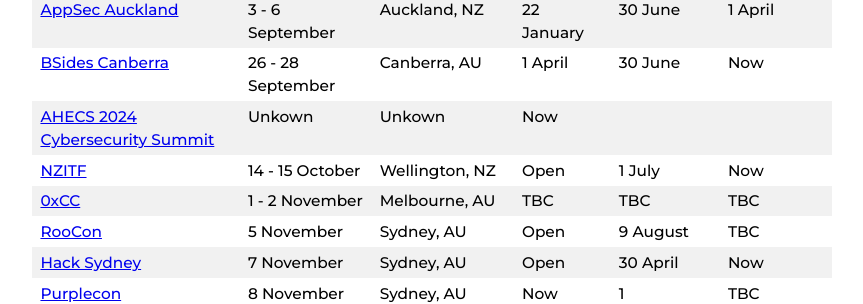
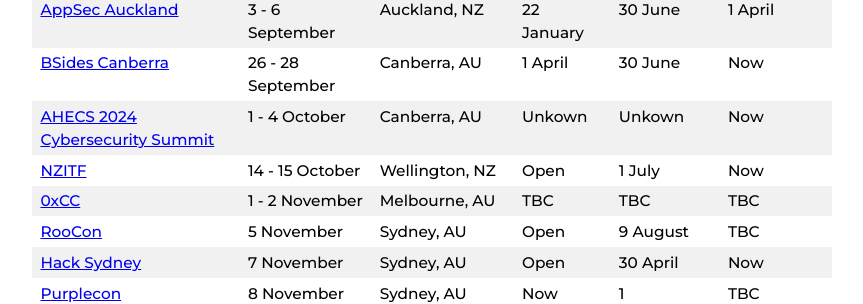
Before and after one commit to nzkarit/downundercons, a Jekyll site: the page built from index.markdown, in a window 1280 px wide. Shown: the part 291-595 px from the top of the page, without its empty margins (208-1071 px from the left). Built offline with Jekyll 4.4.1, drawn with Linux system fonts in a browser that asks for light colours.

Commit message:
Update index.markdown

```diff
--- a/index.markdown
+++ b/index.markdown
@@ -12,7 +12,7 @@ These are a list of hacker/infosec cons and meetups in the NZ and Aussie Area.
 | [AuSEC](https://publicsectornetwork.com/event/australian-security-summit-ausec/) | 29 August | Canberra, AU | Unknown | Unknown | Now |
 | [AppSec Auckland](https://appsec.org.nz/conference/) | 3 - 6 September | Auckland, NZ | 22 January | 30 June | 1 April |
 | [BSides Canberra](https://www.bsidesau.com.au/) | 26 - 28 September | Canberra, AU | 1 April | 30 June | Now |
-| [AHECS 2024 Cybersecurity Summit](https://www.ahecs.edu.au/events/ahecs-2024-cybersecurity-summit/) | Unkown | Unkown | Now |
+| [AHECS 2024 Cybersecurity Summit](https://www.ahecs.edu.au/events/ahecs-2024-cybersecurity-summit/) | 1 - 4 October | Canberra, AU | Unkown | Unkown | Now |
 | [NZITF](https://nzitf.org.nz/conference-details) | 14 - 15 October | Wellington, NZ | Open | 1 July | Now |
 | [0xCC](https://0xcc.sh/) | 1 - 2 November | Melbourne, AU | TBC | TBC | TBC |
 | [RooCon](https://x.com/RooCon_AU) | 5 November | Sydney, AU | Open | 9 August | TBC |
```
